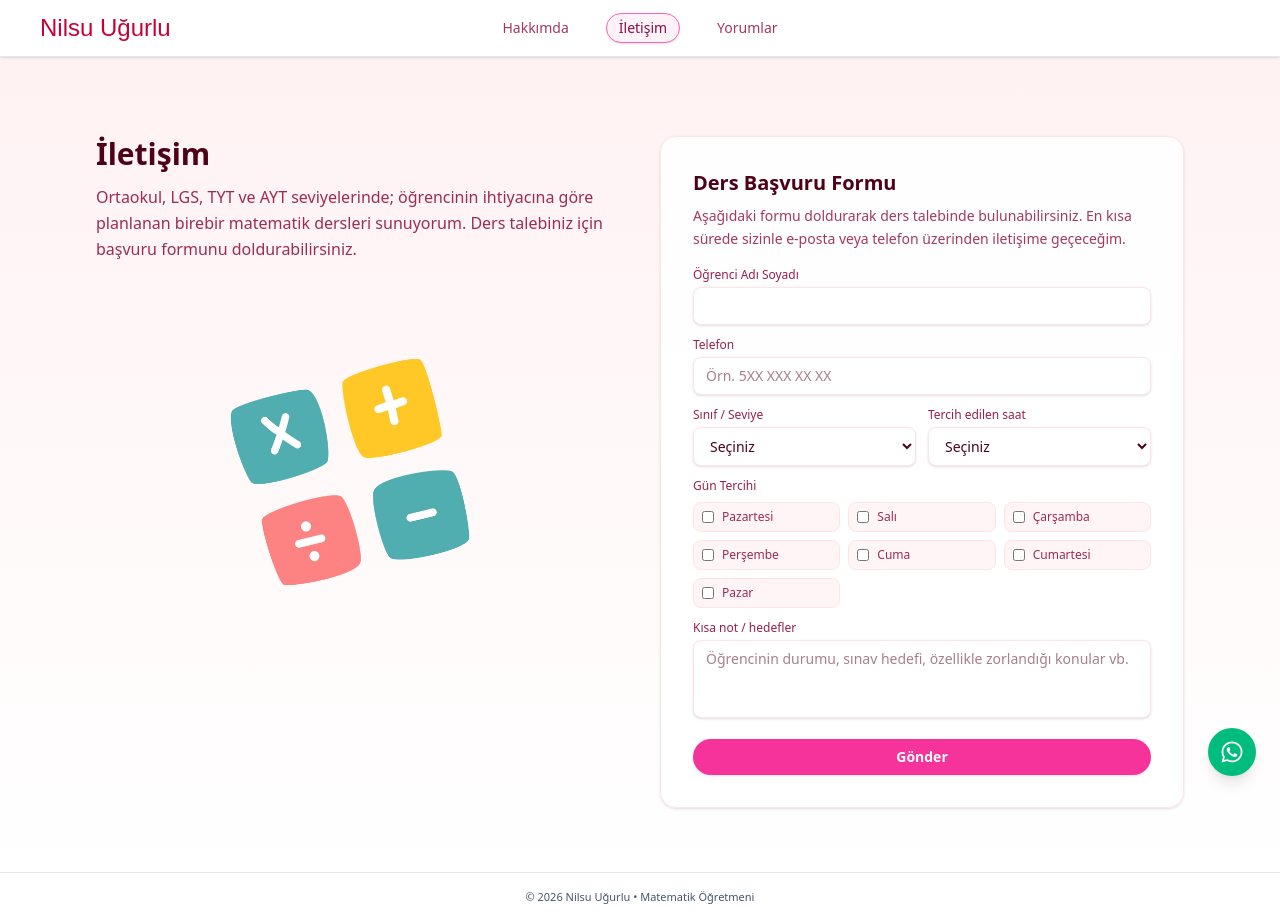
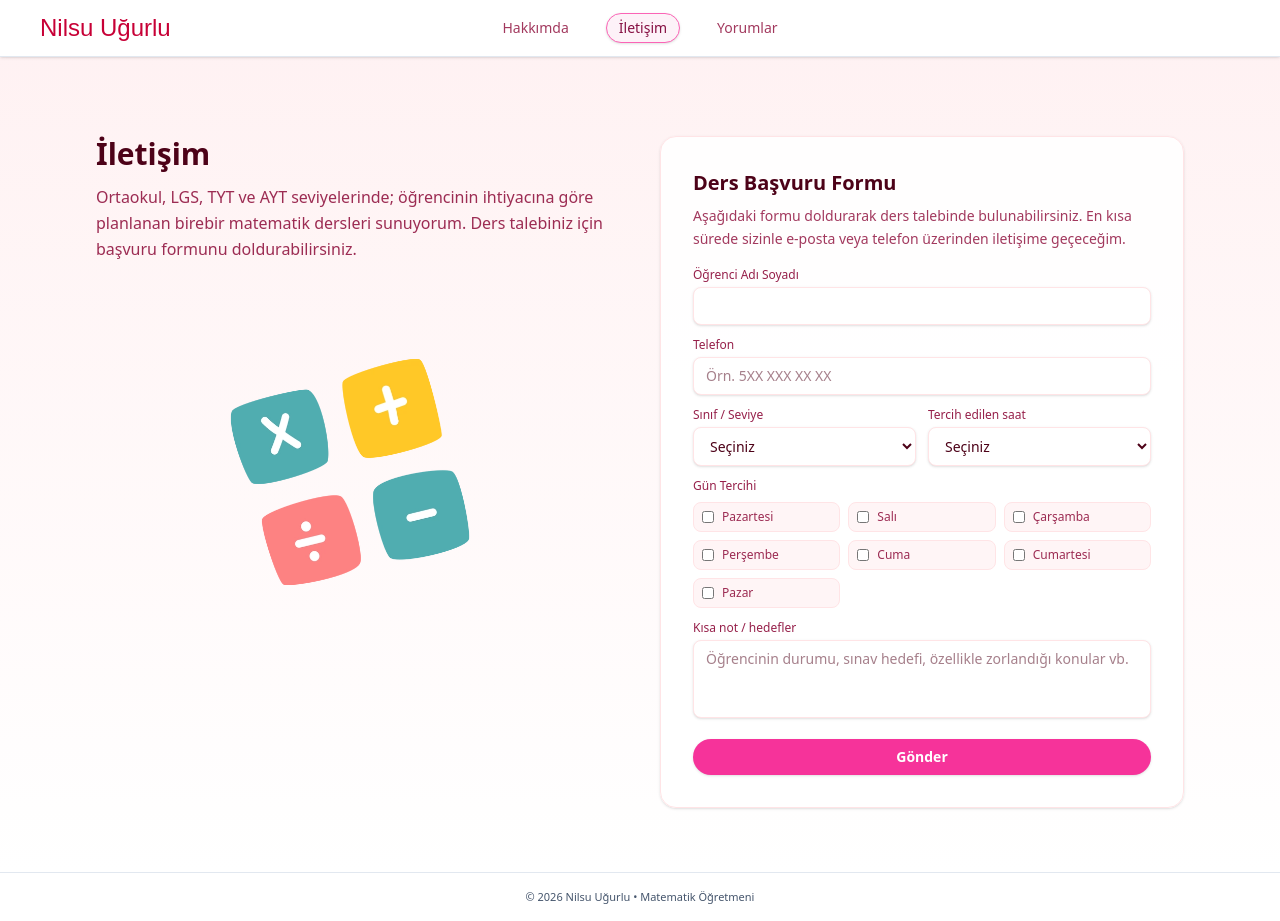
Before and after one commit to tegemenozyurek/nilsumat, a Next.js app: page /iletisim in a window 1280 px wide. Built offline with nearby package versions, Linux system fonts and the light colour scheme; a web font is replaced by a local one.

Commit message:
Remove WhatsApp button from HomePage, IletisimPage, and YorumlarPage for a cleaner layout and improved user experience.

```diff
--- a/app/iletisim/page.tsx
+++ b/app/iletisim/page.tsx
@@ -3,7 +3,6 @@
 import Image from "next/image";
 import { Header } from "@/components/Header";
 import { LessonApplicationForm } from "@/components/LessonApplicationForm";
-import { FaWhatsapp } from "react-icons/fa";
 import iconsIllustration from "../icons.webp";
 
 export default function IletisimPage() {
@@ -34,16 +33,6 @@ export default function IletisimPage() {
             <LessonApplicationForm />
           </div>
         </section>
-
-        <a
-          href="https://wa.me/905000000000"
-          target="_blank"
-          rel="noreferrer"
-          aria-label="WhatsApp üzerinden mesaj gönder"
-          className="fixed bottom-4 right-4 z-40 flex h-12 w-12 items-center justify-center rounded-full bg-emerald-500 text-white shadow-lg transition hover:bg-emerald-600 md:bottom-6 md:right-6"
-        >
-          <FaWhatsapp className="h-6 w-6" />
-        </a>
       </main>
 
       <footer className="border-t border-slate-200 bg-white/95">
--- a/app/page.tsx
+++ b/app/page.tsx
@@ -1,7 +1,6 @@
 import { Header } from "@/components/Header";
 import { ImageSlider } from "@/components/ImageSlider";
 import { LessonsSlider } from "@/components/LessonsSlider";
-import { FaWhatsapp } from "react-icons/fa";
 
 export default function HomePage() {
   return (
@@ -46,17 +45,6 @@ export default function HomePage() {
         >
           <LessonsSlider />
         </section>
-
-        {/* Sabit WhatsApp butonu */}
-        <a
-          href="https://wa.me/905000000000"
-          target="_blank"
-          rel="noreferrer"
-          aria-label="WhatsApp üzerinden mesaj gönder"
-          className="fixed bottom-4 right-4 z-40 flex h-12 w-12 items-center justify-center rounded-full bg-emerald-500 text-white shadow-lg transition hover:bg-emerald-600 md:bottom-6 md:right-6"
-        >
-          <FaWhatsapp className="h-6 w-6" />
-        </a>
       </main>
 
       <footer className="border-t border-slate-200 bg-white/95">
--- a/app/yorumlar/page.tsx
+++ b/app/yorumlar/page.tsx
@@ -2,7 +2,6 @@
 
 import { useState } from "react";
 import { Header } from "@/components/Header";
-import { FaWhatsapp } from "react-icons/fa";
 
 const dummyYorumlar = [
   {
@@ -219,17 +218,6 @@ export default function YorumlarPage() {
             )}
           </article>
         </section>
-
-        {/* Sabit WhatsApp butonu */}
-        <a
-          href="https://wa.me/905000000000"
-          target="_blank"
-          rel="noreferrer"
-          aria-label="WhatsApp üzerinden mesaj gönder"
-          className="fixed bottom-4 right-4 z-40 flex h-12 w-12 items-center justify-center rounded-full bg-emerald-500 text-white shadow-lg transition hover:bg-emerald-600 md:bottom-6 md:right-6"
-        >
-          <FaWhatsapp className="h-6 w-6" />
-        </a>
       </main>
 
       <footer className="border-t border-slate-200 bg-white/95">
```
